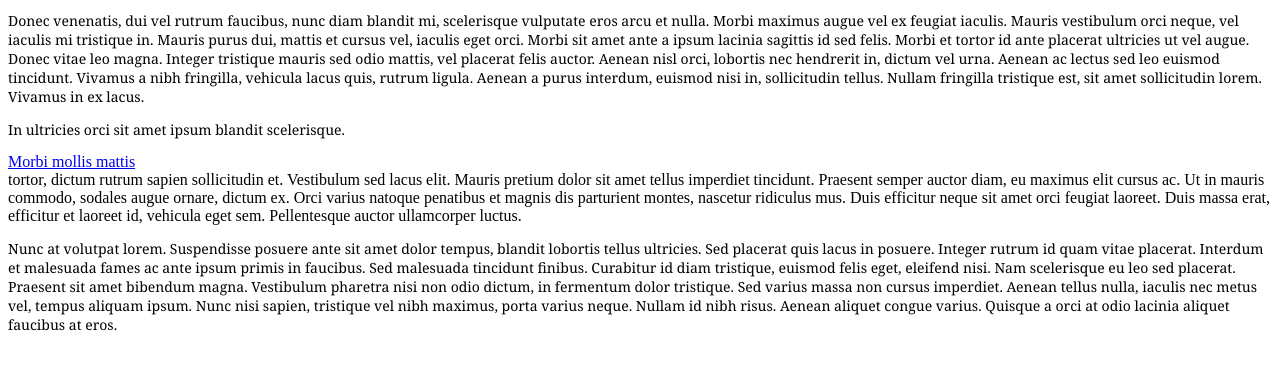
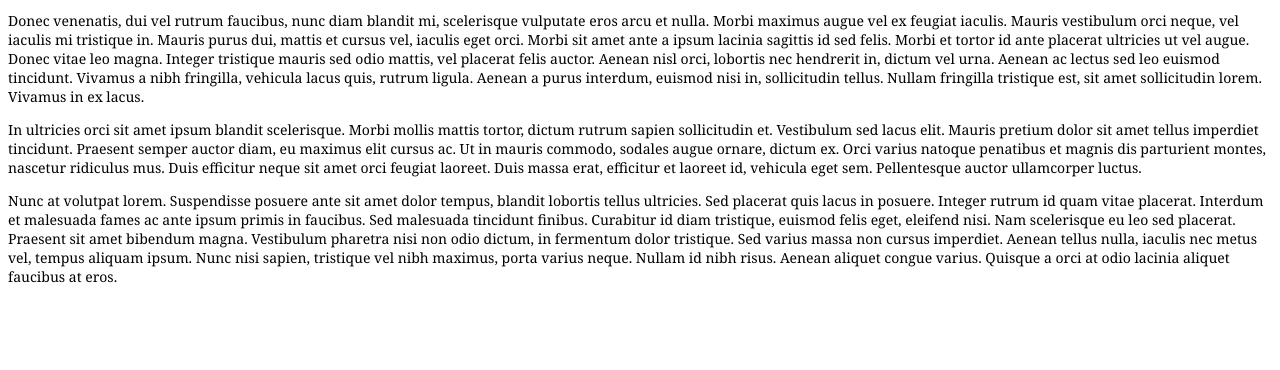
Before and after one commit to InfiniteDice/infinitedice.github.io, a plain HTML site: page index.html in a window 1280 px wide. Shown: the part 140-510 px from the top of the page. Drawn offline with Linux system fonts and the light colour scheme.

Commit message:
Update index.html

```diff
--- a/index.html
+++ b/index.html
@@ -27,7 +27,7 @@ height="0" width="0" style="display:none;visibility:hidden"></iframe></noscript>
 <p></p>
 <p>Donec venenatis, dui vel rutrum faucibus, nunc diam blandit mi, scelerisque vulputate eros arcu et nulla. Morbi maximus augue vel ex feugiat iaculis. Mauris vestibulum orci neque, vel iaculis mi tristique in. Mauris purus dui, mattis et cursus vel, iaculis eget orci. Morbi sit amet ante a ipsum lacinia sagittis id sed felis. Morbi et tortor id ante placerat ultricies ut vel augue. Donec vitae leo magna. Integer tristique mauris sed odio mattis, vel placerat felis auctor. Aenean nisl orci, lobortis nec hendrerit in, dictum vel urna. Aenean ac lectus sed leo euismod tincidunt. Vivamus a nibh fringilla, vehicula lacus quis, rutrum ligula. Aenean a purus interdum, euismod nisi in, sollicitudin tellus. Nullam fringilla tristique est, sit amet sollicitudin lorem. Vivamus in ex lacus.</p>
 <p></p>
-<p>In ultricies orci sit amet ipsum blandit scelerisque. <div id="Morbi"><a href="https://infinitedice.github.io/temp/demositerip/home.mcom.com/home/welcome.html">Morbi mollis mattis</a></div> tortor, dictum rutrum sapien sollicitudin et. Vestibulum sed lacus elit. Mauris pretium dolor sit amet tellus imperdiet tincidunt. Praesent semper auctor diam, eu maximus elit cursus ac. Ut in mauris commodo, sodales augue ornare, dictum ex. Orci varius natoque penatibus et magnis dis parturient montes, nascetur ridiculus mus. Duis efficitur neque sit amet orci feugiat laoreet. Duis massa erat, efficitur et laoreet id, vehicula eget sem. Pellentesque auctor ullamcorper luctus.</p>
+<p>In ultricies orci sit amet ipsum blandit scelerisque. <a id="Morbi href="https://infinitedice.github.io/temp/demositerip/home.mcom.com/home/welcome.html">Morbi mollis mattis</a> tortor, dictum rutrum sapien sollicitudin et. Vestibulum sed lacus elit. Mauris pretium dolor sit amet tellus imperdiet tincidunt. Praesent semper auctor diam, eu maximus elit cursus ac. Ut in mauris commodo, sodales augue ornare, dictum ex. Orci varius natoque penatibus et magnis dis parturient montes, nascetur ridiculus mus. Duis efficitur neque sit amet orci feugiat laoreet. Duis massa erat, efficitur et laoreet id, vehicula eget sem. Pellentesque auctor ullamcorper luctus.</p>
 <p></p>
 <p>Nunc at volutpat lorem. Suspendisse posuere ante sit amet dolor tempus, blandit lobortis tellus ultricies. Sed placerat quis lacus in posuere. Integer rutrum id quam vitae placerat. Interdum et malesuada fames ac ante ipsum primis in faucibus. Sed malesuada tincidunt finibus. Curabitur id diam tristique, euismod felis eget, eleifend nisi. Nam scelerisque eu leo sed placerat. Praesent sit amet bibendum magna. Vestibulum pharetra nisi non odio dictum, in fermentum dolor tristique. Sed varius massa non cursus imperdiet. Aenean tellus nulla, iaculis nec metus vel, tempus aliquam ipsum. Nunc nisi sapien, tristique vel nibh maximus, porta varius neque. Nullam id nibh risus. Aenean aliquet congue varius. Quisque a orci at odio lacinia aliquet faucibus at eros.</p>
 </body>
```
